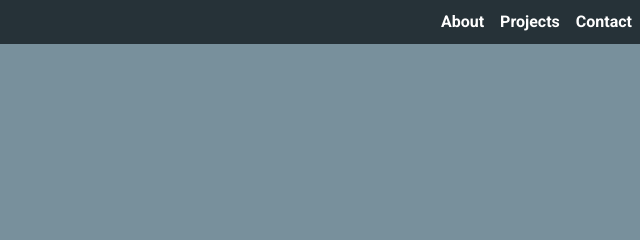
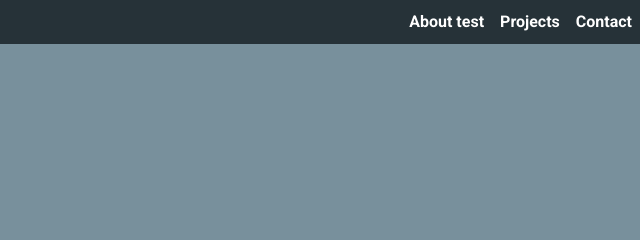
Before and after one commit to hunterevans06/Personal-Portfolio, a plain HTML site: page index.html in a window 1280 px wide. Shown: the top 240 px of the page, 640-1280 px from the left. Drawn offline with Linux system fonts and the light colour scheme; a script that the page names is missing; a web font is replaced by a local one.

Commit message:
test-test

```diff
--- a/index.html
+++ b/index.html
@@ -19,7 +19,7 @@
 <body>
     <nav>
         <ul>
-            <li><a href="#about">About</a></li>
+            <li><a href="#about">About test</a></li>
             <li><a href="#projects">Projects</a></li>
             <li><a href="#contact">Contact</a></li>
 
```
